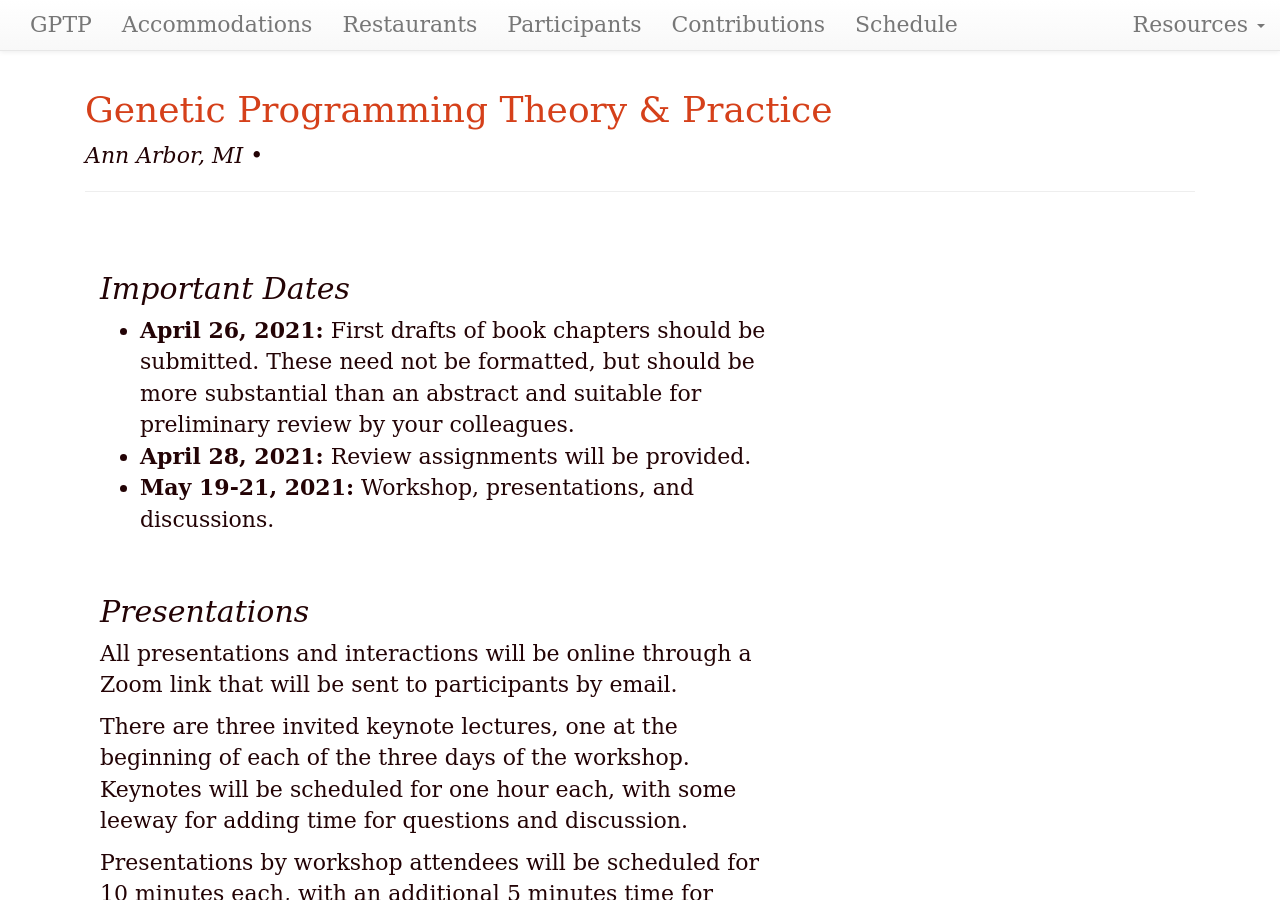
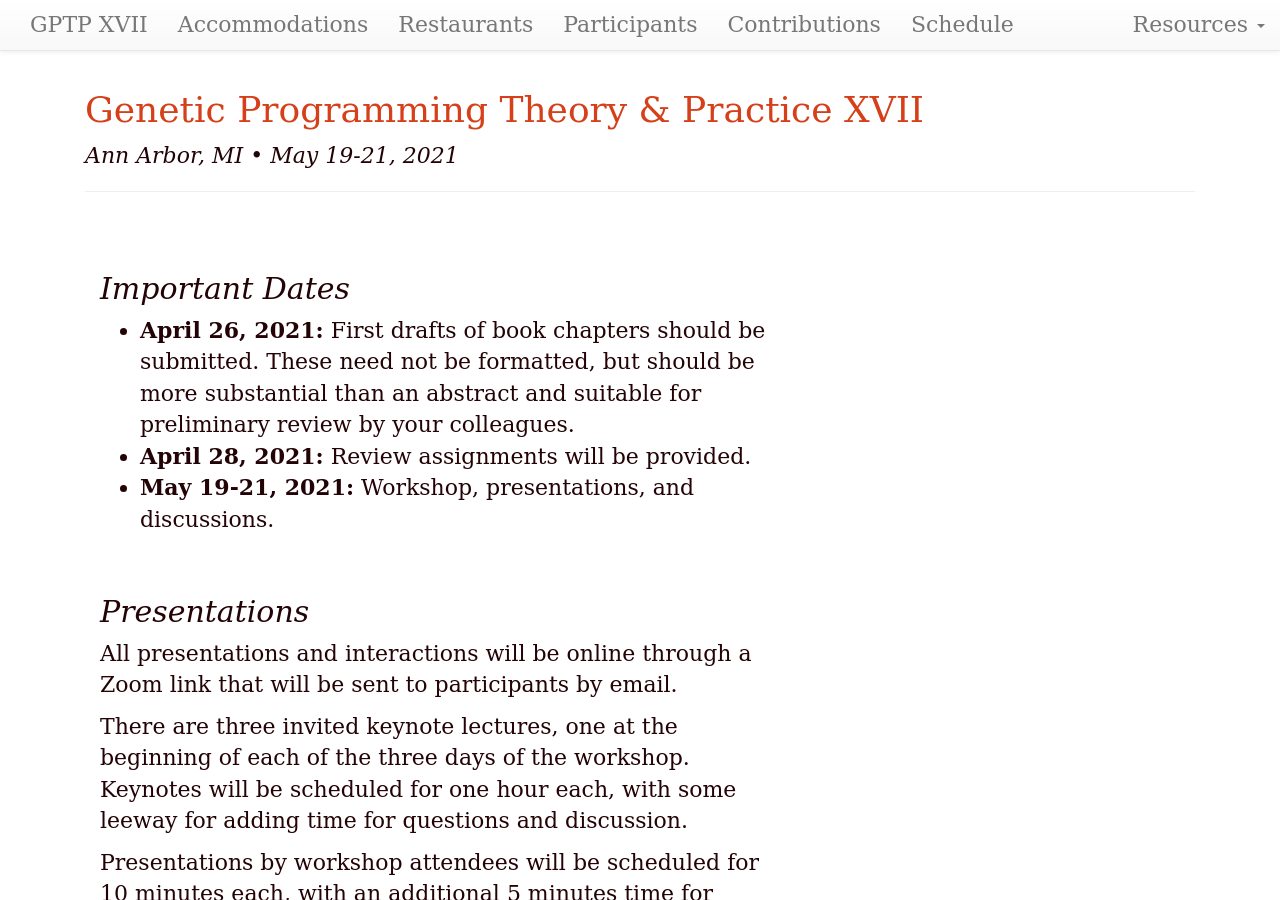
Before and after one commit to GPTP-workshop/gptp-workshop.github.io, a Jekyll site: the page built from contributions.md, in a window 1280 px wide and 900 px high. Built offline with Jekyll 4.4.1, drawn with Linux system fonts in a browser that asks for light colours; our own code applies the rules of GitHub Pages for plain Markdown files; some of the changed text lies outside the part shown.

Commit message:
Update contributions.md

```diff
--- a/contributions.md
+++ b/contributions.md
@@ -1,3 +1,11 @@
+---
+layout: default
+updated: "Apr 14, 2021"
+roman: "XVII"
+dates: "May 19-21, 2021"
+---
+
+
 ## Important Dates
 
 - **April 26, 2021:** First drafts of book chapters should be submitted. These need not be formatted, but should be more substantial than an abstract and suitable for preliminary review by your colleagues.
```
